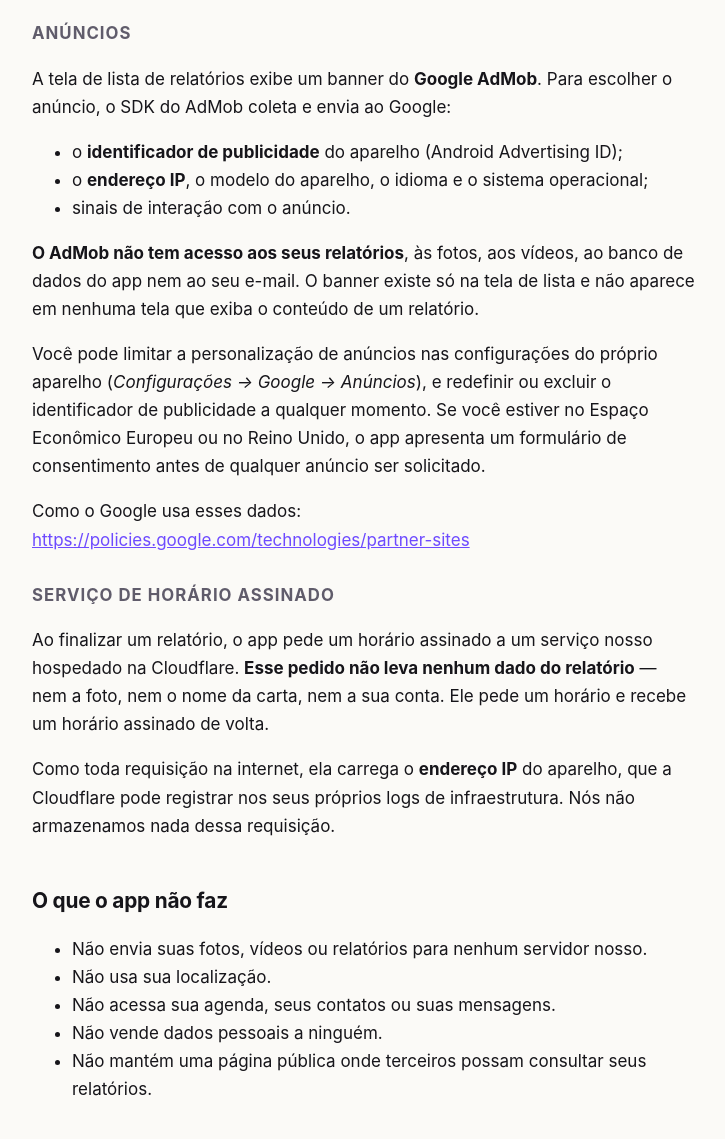
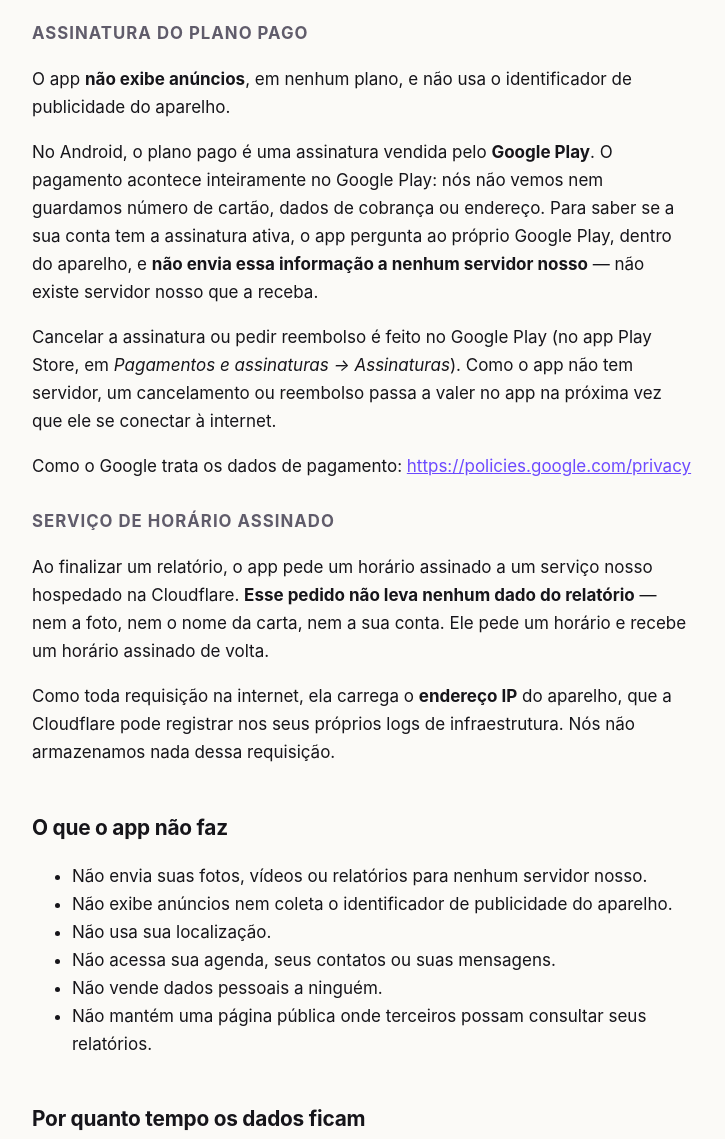
Before and after one commit to gil-papa/gil-papa.github.io, a plain HTML site: page privacidade.html in a window 1280 px wide. Shown: the part 1280-2419 px from the top of the page, without its empty margins (276-1001 px from the left). Drawn offline with Linux system fonts and the light colour scheme.

Commit message:
Atualizar a política e remover o app-ads.txt (#1)
O app deixou de exibir anúncios em 2026-09-08, em todos os planos. A
política no ar ainda descrevia o banner do AdMob, o identificador de
publicidade e o formulário de consentimento — e uma política publicada que
diverge do que o app declara no Data Safety é motivo de suspensão.

Entra no lugar a seção da assinatura vendida pelo Google Play: o pagamento
não passa por nós, a consulta da compra acontece no aparelho e não é
enviada a servidor nenhum.

O app-ads.txt sai porque o gerador deixou de produzi-lo: a publicação copia
out/* por cima e não apaga o que sumiu, então ele continuava respondendo
200 sem nada atrás.

```diff
--- a/privacidade.html
+++ b/privacidade.html
@@ -37,7 +37,7 @@
 <body>
 <main>
 <h1>Política de Privacidade — Relatório de Conservação TCG</h1>
-<p><strong>Última atualização: 1 de setembro de 2026</strong></p>
+<p><strong>Última atualização: 10 de setembro de 2026</strong></p>
 <hr>
 <h2>O que este app faz</h2>
 <p>O app produz relatórios visuais do estado de conservação de cartas colecionáveis: fotos e um vídeo curto da carta, com data e hora assinadas, reunidos num arquivo que você pode enviar a outra pessoa.</p>
@@ -57,22 +57,18 @@
 <li>seu <strong>endereço de e-mail</strong>.</li>
 </ul>
 <p><strong>Seu e-mail é gravado dentro do relatório assinado</strong>, no campo <code>ownerGoogleEmail</code> do manifesto. Isso é intencional: o relatório atesta quem o produziu. <strong>Significa que, ao compartilhar um relatório, você compartilha também o seu endereço de e-mail com quem o receber.</strong> Se isso não for desejável para um envio específico, não compartilhe aquele relatório.</p>
-<h3>Anúncios</h3>
-<p>A tela de lista de relatórios exibe um banner do <strong>Google AdMob</strong>. Para escolher o anúncio, o SDK do AdMob coleta e envia ao Google:</p>
-<ul>
-<li>o <strong>identificador de publicidade</strong> do aparelho (Android Advertising ID);</li>
-<li>o <strong>endereço IP</strong>, o modelo do aparelho, o idioma e o sistema operacional;</li>
-<li>sinais de interação com o anúncio.</li>
-</ul>
-<p><strong>O AdMob não tem acesso aos seus relatórios</strong>, às fotos, aos vídeos, ao banco de dados do app nem ao seu e-mail. O banner existe só na tela de lista e não aparece em nenhuma tela que exiba o conteúdo de um relatório.</p>
-<p>Você pode limitar a personalização de anúncios nas configurações do próprio aparelho (<em>Configurações → Google → Anúncios</em>), e redefinir ou excluir o identificador de publicidade a qualquer momento. Se você estiver no Espaço Econômico Europeu ou no Reino Unido, o app apresenta um formulário de consentimento antes de qualquer anúncio ser solicitado.</p>
-<p>Como o Google usa esses dados: <a href="https://policies.google.com/technologies/partner-sites">https://policies.google.com/technologies/partner-sites</a></p>
+<h3>Assinatura do plano pago</h3>
+<p>O app <strong>não exibe anúncios</strong>, em nenhum plano, e não usa o identificador de publicidade do aparelho.</p>
+<p>No Android, o plano pago é uma assinatura vendida pelo <strong>Google Play</strong>. O pagamento acontece inteiramente no Google Play: nós não vemos nem guardamos número de cartão, dados de cobrança ou endereço. Para saber se a sua conta tem a assinatura ativa, o app pergunta ao próprio Google Play, dentro do aparelho, e <strong>não envia essa informação a nenhum servidor nosso</strong> — não existe servidor nosso que a receba.</p>
+<p>Cancelar a assinatura ou pedir reembolso é feito no Google Play (no app Play Store, em <em>Pagamentos e assinaturas → Assinaturas</em>). Como o app não tem servidor, um cancelamento ou reembolso passa a valer no app na próxima vez que ele se conectar à internet.</p>
+<p>Como o Google trata os dados de pagamento: <a href="https://policies.google.com/privacy">https://policies.google.com/privacy</a></p>
 <h3>Serviço de horário assinado</h3>
 <p>Ao finalizar um relatório, o app pede um horário assinado a um serviço nosso hospedado na Cloudflare. <strong>Esse pedido não leva nenhum dado do relatório</strong> — nem a foto, nem o nome da carta, nem a sua conta. Ele pede um horário e recebe um horário assinado de volta.</p>
 <p>Como toda requisição na internet, ela carrega o <strong>endereço IP</strong> do aparelho, que a Cloudflare pode registrar nos seus próprios logs de infraestrutura. Nós não armazenamos nada dessa requisição.</p>
 <h2>O que o app <strong>não</strong> faz</h2>
 <ul>
 <li>Não envia suas fotos, vídeos ou relatórios para nenhum servidor nosso.</li>
+<li>Não exibe anúncios nem coleta o identificador de publicidade do aparelho.</li>
 <li>Não usa sua localização.</li>
 <li>Não acessa sua agenda, seus contatos ou suas mensagens.</li>
 <li>Não vende dados pessoais a ninguém.</li>
@@ -80,10 +76,10 @@
 </ul>
 <h2>Por quanto tempo os dados ficam</h2>
 <p>Seus relatórios ficam no aparelho <strong>até você removê-los</strong>, e desaparecem se você desinstalar o app. Não há backup na nuvem: <strong>desinstalar o app apaga os relatórios, sem recuperação.</strong></p>
-<p>Duas regras do plano gratuito envolvem exclusão automática, e você é avisado antes de cada uma:</p>
+<p>Dois limites envolvem os seus relatórios, e você é avisado antes de cada um:</p>
 <ul>
-<li>até <strong>2 relatórios ativos</strong>;</li>
-<li>histórico de até <strong>3 relatórios revogados</strong>. Ao revogar um quarto, o revogado mais antigo é <strong>apagado definitivamente</strong> do aparelho, junto com suas fotos e vídeos.</li>
+<li>até <strong>2 relatórios ativos</strong> no plano gratuito (50 no plano pago);</li>
+<li>histórico de até <strong>3 relatórios revogados</strong> no plano gratuito (50 no plano pago). Ao revogar além desse número, o revogado mais antigo é <strong>apagado definitivamente</strong> do aparelho, junto com suas fotos e vídeos.</li>
 </ul>
 <h2>Seus direitos (LGPD)</h2>
 <p>Você pode, a qualquer momento:</p>
@@ -91,7 +87,6 @@
 <li><strong>acessar</strong> seus dados — todos estão no app, visíveis nas telas de lista e de detalhe;</li>
 <li><strong>corrigir</strong> os dados da carta, enquanto o relatório não estiver finalizado;</li>
 <li><strong>excluir</strong> qualquer relatório, ou todos de uma vez desinstalando o app;</li>
-<li><strong>revogar o consentimento</strong> de anúncios personalizados nas configurações do aparelho, ou pelo formulário de consentimento, se ele se aplicar a você;</li>
 <li><strong>excluir sua conta Google do app</strong> saindo do login; para excluir a conta no Google, use <a href="https://myaccount.google.com">https://myaccount.google.com</a>.</li>
 </ul>
 <p>Para pedidos relacionados a dados pessoais, escreva para <strong>gilbertopapa03@gmail.com</strong>.</p>
@@ -104,7 +99,7 @@
 <th>Política</th>
 </tr></thead><tbody>
 <tr><td>Google Firebase Authentication</td><td>login com Google</td><td><a href="https://firebase.google.com/support/privacy">https://firebase.google.com/support/privacy</a></td></tr>
-<tr><td>Google AdMob</td><td>banner na tela de lista</td><td><a href="https://policies.google.com/technologies/ads">https://policies.google.com/technologies/ads</a></td></tr>
+<tr><td>Google Play (faturamento)</td><td>assinatura do plano pago, no Android</td><td><a href="https://policies.google.com/privacy">https://policies.google.com/privacy</a></td></tr>
 <tr><td>Cloudflare Workers</td><td>horário assinado (não recebe dado de relatório)</td><td><a href="https://www.cloudflare.com/privacypolicy/">https://www.cloudflare.com/privacypolicy/</a></td></tr>
 </tbody></table>
 <h2>Mudanças nesta política</h2>
```
Also changed, not shown: app-ads.txt (deleted).
